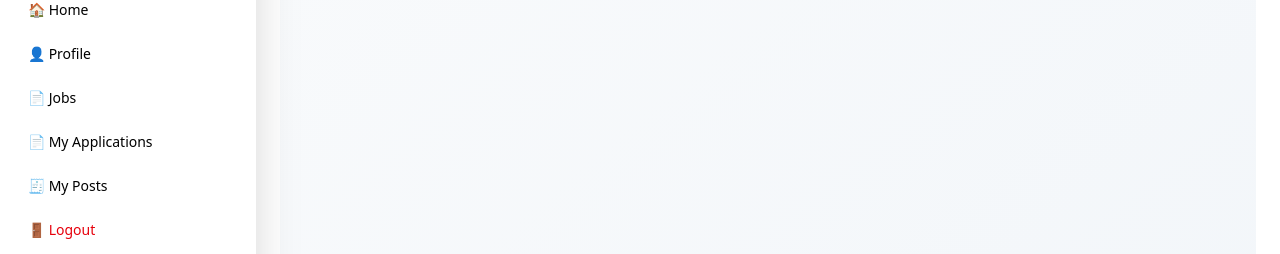
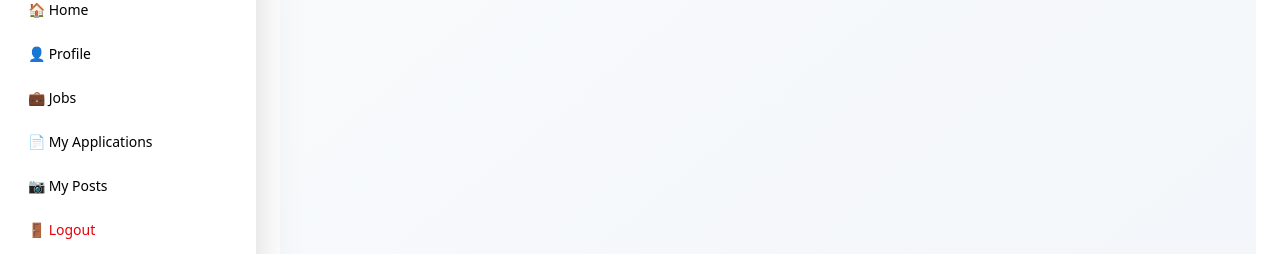
Before and after one commit to muhmdFasal/jobsy, a React (Vite) app: page /feed/profile in a window 1280 px wide. Shown: the part 156-410 px from the top of the page. Built offline with nearby package versions, Linux system fonts and the light colour scheme; no server answers.

Commit message:
profile.jsx

```diff
--- a/src/components/Profile.jsx
+++ b/src/components/Profile.jsx
@@ -148,9 +148,9 @@ const Profile = () => {
                   <>
                     <button
                       onClick={handleSubmit}
-                      className="inline-flex items-center px-6 py-3 rounded-xl bg-green-600 hover:bg-green-700 text-white font-medium shadow-lg transition-all duration-200 hover:shadow-xl"
+                      className="inline-flex items-center px-6 py-3 rounded-xl bg-green-600 hover:bg-green-700 text-white font-medium shadow-lg transition-all duration-200 hover:shadow-xl cursor-pointer"
                     >
-                      <Save className="w-4 h-4 mr-2" />
+                      <Save className="w-4 h-4 mr-2 " />
                       Save Changes
                     </button>
                     <button
@@ -158,16 +158,16 @@ const Profile = () => {
                         setEditMode(false);
                         setImageFile(null);
                       }}
-                      className="inline-flex items-center px-6 py-3 rounded-xl bg-slate-100 hover:bg-slate-200 text-slate-700 font-medium shadow-lg transition-all duration-200 hover:shadow-xl"
+                      className="inline-flex items-center px-6 py-3 rounded-xl bg-slate-100 hover:bg-slate-200 text-slate-700 font-medium shadow-lg transition-all duration-200 hover:shadow-xl cursor-pointer"
                     >
-                      <X className="w-4 h-4 mr-2" />
+                      <X className="w-4 h-4 mr-2 " />
                       Cancel
                     </button>
                   </>
                 ) : (
                   <button
                     onClick={() => setEditMode(true)}
-                    className="inline-flex items-center px-6 py-3 rounded-xl bg-yellow-600 hover:bg-yellow-700 text-white font-medium shadow-lg transition-all duration-200 hover:shadow-xl"
+                    className="inline-flex items-center px-6 py-3 rounded-xl bg-yellow-600 hover:bg-yellow-700 text-white font-medium shadow-lg transition-all duration-200 hover:shadow-xl cursor-pointer"
                   >
                     <Edit3 className="w-4 h-4 mr-2" />
                     Edit Profile
@@ -202,6 +202,11 @@ const Profile = () => {
               onChange={handleChange}
               icon={<Phone className="w-4 h-4" />}
             />
+
+
+
+            <div>
+    {user.role !== "company" ? (
       <SelectField
         label="Gender"
         name="gender"
@@ -209,6 +214,14 @@ const Profile = () => {
         editMode={editMode}
         onChange={handleChange}
       />
+    ) : (
+      <div className="invisible">Placeholder</div> // maintains spacing
+    )}
+  </div>
+
+  {/* Date of Birth */}
+  <div>
+    {user.role !== "company" ? (
       <InputField
         label="Date of Birth"
         name="date_of_birth"
@@ -218,6 +231,12 @@ const Profile = () => {
         onChange={handleChange}
         icon={<Calendar className="w-4 h-4" />}
       />
+    ) : (
+      <div className="invisible">Placeholder</div>
+    )}
+  </div>
+
+
             <DisplayField
               label="Email Address"
               value={user.email}
--- a/src/components/shared/Sidebar.jsx
+++ b/src/components/shared/Sidebar.jsx
@@ -40,7 +40,7 @@ export default function Sidebar() {
     <div className="mb-4 text-center">
       {user?.image ? (
         <img
-          src={`http://localhost:5000${user.image}`}
+          src={`http://localhost:5000${user?.image}`}
           className="w-16 h-16 rounded-full mx-auto object-cover border"
           alt="Avatar"
         />
@@ -120,7 +120,7 @@ export default function Sidebar() {
                 to="/feed/job"
                 className="px-3 py-2 rounded hover:bg-yellow-100 transition-colors"
               >
-                📄 Jobs
+                💼 Jobs
               </Link>
               <Link
                 to="/feed/applications"
@@ -136,7 +136,7 @@ export default function Sidebar() {
             to="/feed/posts"
             className="px-3 py-2 rounded hover:bg-yellow-100 transition-colors"
           >
-            🧾 My Posts
+            📷 My Posts
           </Link>
           <button
             onClick={handleLogout}
@@ -149,7 +149,7 @@ export default function Sidebar() {
 
       {/* Mobile Sidebar */}
       {mobileSidebarOpen && (
-        <aside className="fixed top-0 left-0 h-full w-64 bg-white border-r p-4 z-40 md:hidden transform transition-transform duration-300 ease-in-out">
+        <aside className="fixed top-0 left-0 h-full w-64 bg-white border-r p-4 z-40 block md:hidden transform transition-transform duration-300 ease-in-out">
           <button
             onClick={toggleMobileSidebar}
             className="absolute top-4 right-4 p-1 text-gray-500"
@@ -194,18 +194,19 @@ export default function Sidebar() {
               </>
             ) : (
               <>
+              <Link
+                  to="/feed/job"
+                  className="px-3 py-2 rounded hover:bg-yellow-100 transition-colors"
+                >
+                  💼 Jobs
+                </Link>
                 <Link
                   to="/feed/applications"
                   className="px-3 py-2 rounded hover:bg-yellow-100 transition-colors"
                 >
                   📄 My Applications
                 </Link>
-                <Link
-                  to="/feed/saved-jobs"
-                  className="px-3 py-2 rounded hover:bg-yellow-100 transition-colors"
-                >
-                  ⭐ Saved Jobs
-                </Link>
+
               </>
             )}
 
@@ -213,7 +214,7 @@ export default function Sidebar() {
               to="/feed/posts"
               className="px-3 py-2 rounded hover:bg-yellow-100 transition-colors"
             >
-              🧾 My Posts
+              📷 My Posts
             </Link>
             <button
               onClick={handleLogout}
```
Lines whose indentation alone changed are shown as unchanged.
